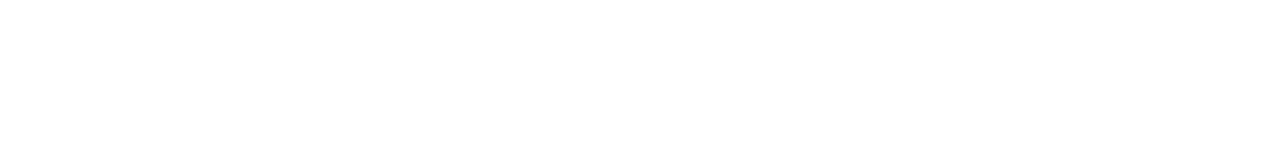
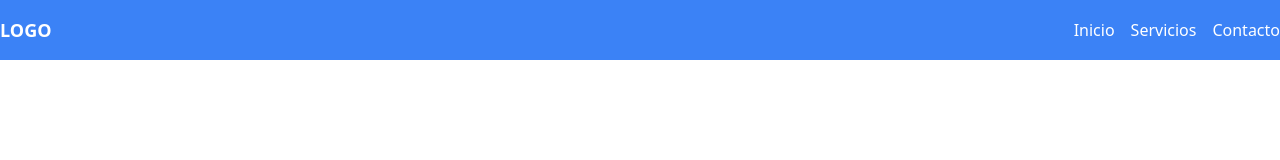
Before and after one commit to BederCC/tailwind, a website: page index.html in a window 1280 px wide. Drawn offline with nearby package versions, Linux system fonts and the light colour scheme.

Commit message:
primeros pasos

```diff
--- a/index.html
+++ b/index.html
@@ -1,13 +1,29 @@
 <!DOCTYPE html>
-<html lang="en">
+<html lang="es">
 <head>
     <meta charset="UTF-8">
     <meta name="viewport" content="width=device-width, initial-scale=1.0">
     <title>Document</title>
+    <script src="https://cdn.tailwindcss.com"></script>
 </head>
 <body>
 
-
+<header class="bg-blue-500 text-white dark:bg-blue-900 dark:text-gray-200">
+    <nav class="container mx-auto flex items-center justify-between py-4">
+        <a href="#" class="text-lg font-bold">LOGO</a>
+        <ul class="flex space-x-4">
+            <li class="hover:text-gray-200">
+                <a href="#">Inicio</a>
+            </li>
+            <li class="hover:text-gray-200">
+                <a href="#">Servicios</a>
+            </li>
+            <li class="hover:text-gray-200">
+                <a href="#">Contacto</a>
+            </li>
+        </ul>
+    </nav>
+</header>
 
 </body>
 </html>
```
Also changed, not shown: package.json (added, +12 -0 lines).
